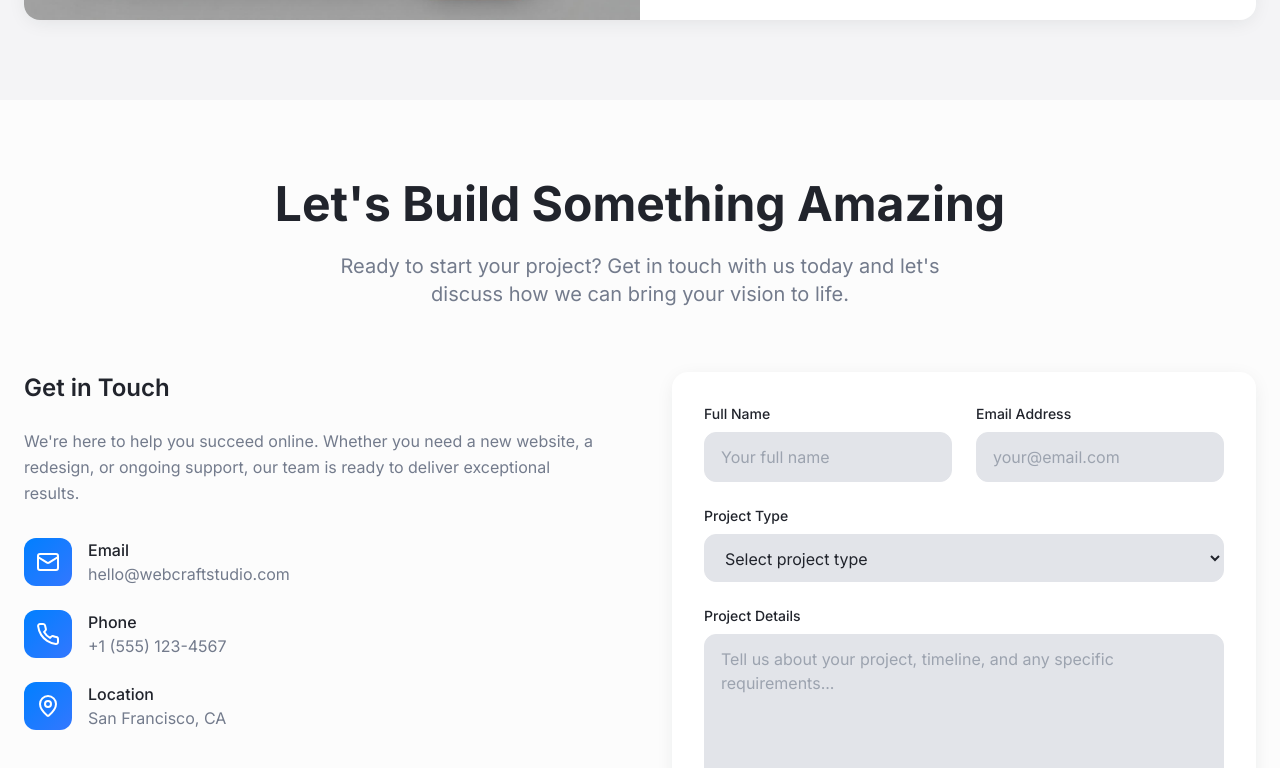
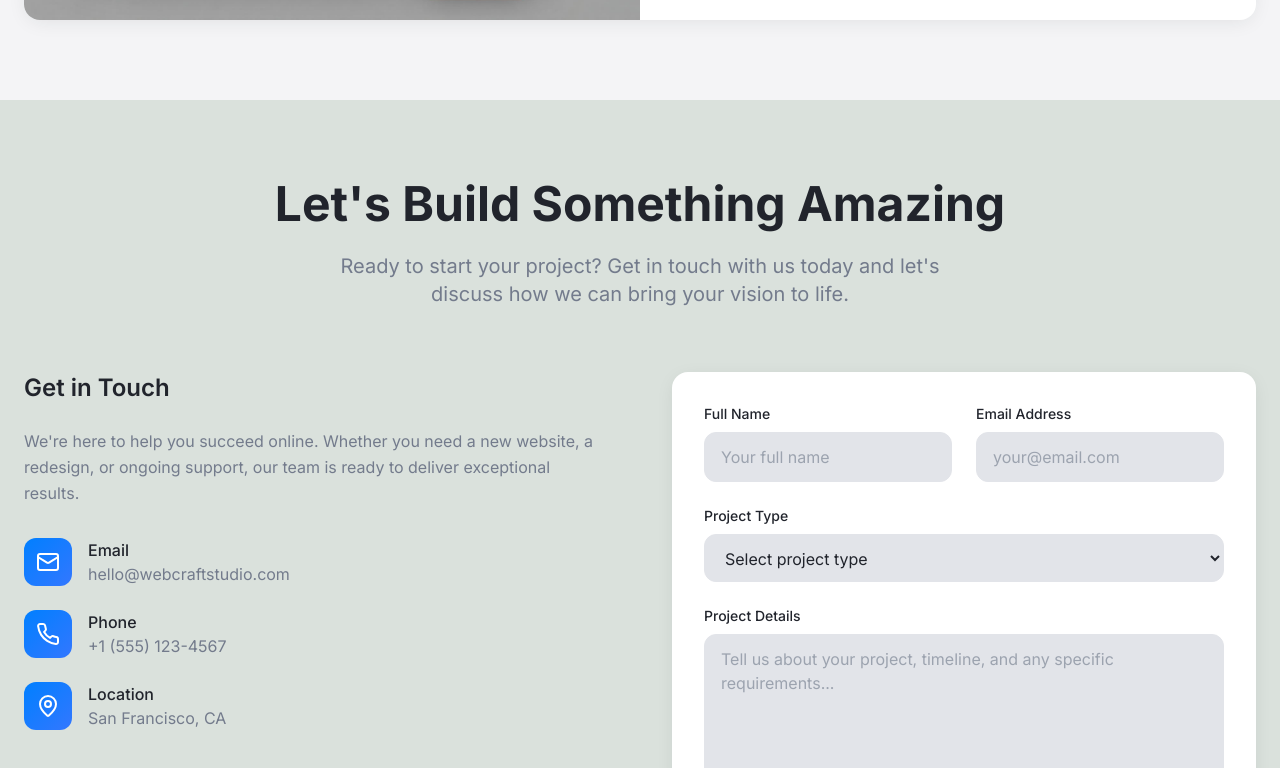
Before and after one commit to TugisSec/veloraservices, a React (Vite) app: page / in a window 1280 px wide. Shown: the part 3252-4020 px from the top of the page. Built offline with nearby package versions, Linux system fonts and the light colour scheme; the HTML template or start-up script is replaced by a standard one.

Commit message:
Change background color

```diff
--- a/src/index.css
+++ b/src/index.css
@@ -7,7 +7,7 @@
 @layer base {
   :root {
     /* Base colors - Clean and minimal */
-    --background: 0 0% 99%;
+    --background: 135 11% 87%;
     --foreground: 220 15% 15%;
 
     /* Cards and surfaces */
```
